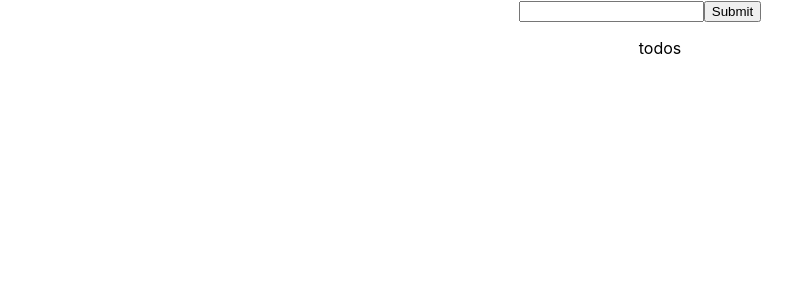
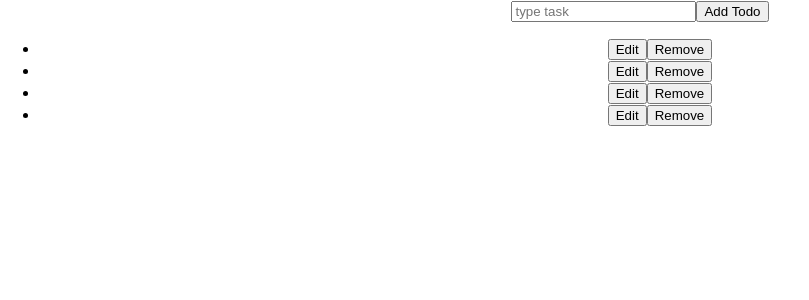
Before and after one commit to pinkx-xlink/react-to-do-class-component, a React (Create React App) app in the folder to-do/: page / in a window 1280 px wide. Shown: the top 300 px of the page, without its empty margins (0-809 px from the left). Built offline with nearby package versions, Linux system fonts and the light colour scheme.

Commit message:
Update class component props and fix render() syntax error

```diff
--- a/to-do/src/App.js
+++ b/to-do/src/App.js
@@ -2,11 +2,10 @@ import { Component, useState } from "react";
 import './App.css';
 import ToDo from "./todo";
 class ClassInput extends Component {
-  constructor(props) {
+  constructor() {
 
-    super(props);
+    super();
     this.state = {
-      count: 0,
       value: "",
       editing: false,
       currentid: "",
@@ -54,8 +53,7 @@ class ClassInput extends Component {
       this.setState({ todos: this.state.todos.concat(obj) });
       this.setState({ value: "" });
     }
-  }
-
+  };
 
   toggleComplete(index) {
     const todos = this.state.todos.slice();
@@ -86,11 +84,15 @@ class ClassInput extends Component {
     e.preventDefault();
     this.onEditTodo(this.state.currentid, this.state.currentValue);
     this.setState({ editing: false });
-  }
+  };
+
   onToggleEdit = (todo) => {
     this.setState({ editing: true });
     this.setState({ currentid: todo.id });
     this.setState({ currentValue: todo.name });
+  };
+  onEditInputChange = (e) => {
+    this.setState({ currentValue: e.target.value })
   };
   // countTodos(todos) {
   //   console.log(`Counting todos...`)
@@ -100,33 +102,38 @@ class ClassInput extends Component {
   // }
 
   render() {
-    const mylist = this.state.todos.map((todo) => {
+    const mylist = this.state.todos.map((todo) => (
       <li className="todo_item">
         {todo.name}
 
         <button onClick={() => this.onToggleEdit(todo)}>Edit</button>
         <button onClick={() => this.deleteToDo(todo.id)}>Remove</button>
       </li>
-    });
+    ));
 
     return (
       <>
       <div className="App">
         {this.state.editing === false ? (
-          <form onSubmit={ (e) => this.handleSubmit }>
+          <form onSubmit={this.onAddTask}>
           <input type="text"
-          value={ this.state.newTodoDescription }
-          onChange={ (e) => this.handleChange(e) }/>
-          <input type="submit" />
+          placeholder="type task"
+          value={this.state.value}
+          onChange={this.onChange}/>
+          <button onClick={this.onAddTask}>Add Todo</button>
         </form>
         ) : (
-<form onSubmit={ (e) => this.onSubmitEditTodo}>
-          <input type="text"
-          value={ this.state.newTodoDescription }
-          onChange={ (e) => this.handleChange(e) }/>
-          <input type="submit" />
+<form onSubmit={this.onSubmitEditTodo}>
+          <input
+            placeholder="Edit todo"
+            value={this.state.currentValue}
+            name={this.state.currentValue}
+            onChange={this.onEditInputChange}
+          />
+          <button onClick={this.onSubmitEditTodo}>Update Todo</button>
           </form>
         )}
+        <ul>{mylist}</ul>
 
 
         {/* {this.state.editing === false ? (
@@ -149,7 +156,7 @@ class ClassInput extends Component {
         )}
 
         <ul className="todo_wrapper">todosss</ul> */}
-<ul>todos</ul>
+
 {/*
       <ul>
          { this.state.todos.map( (todo, index) =>
```
